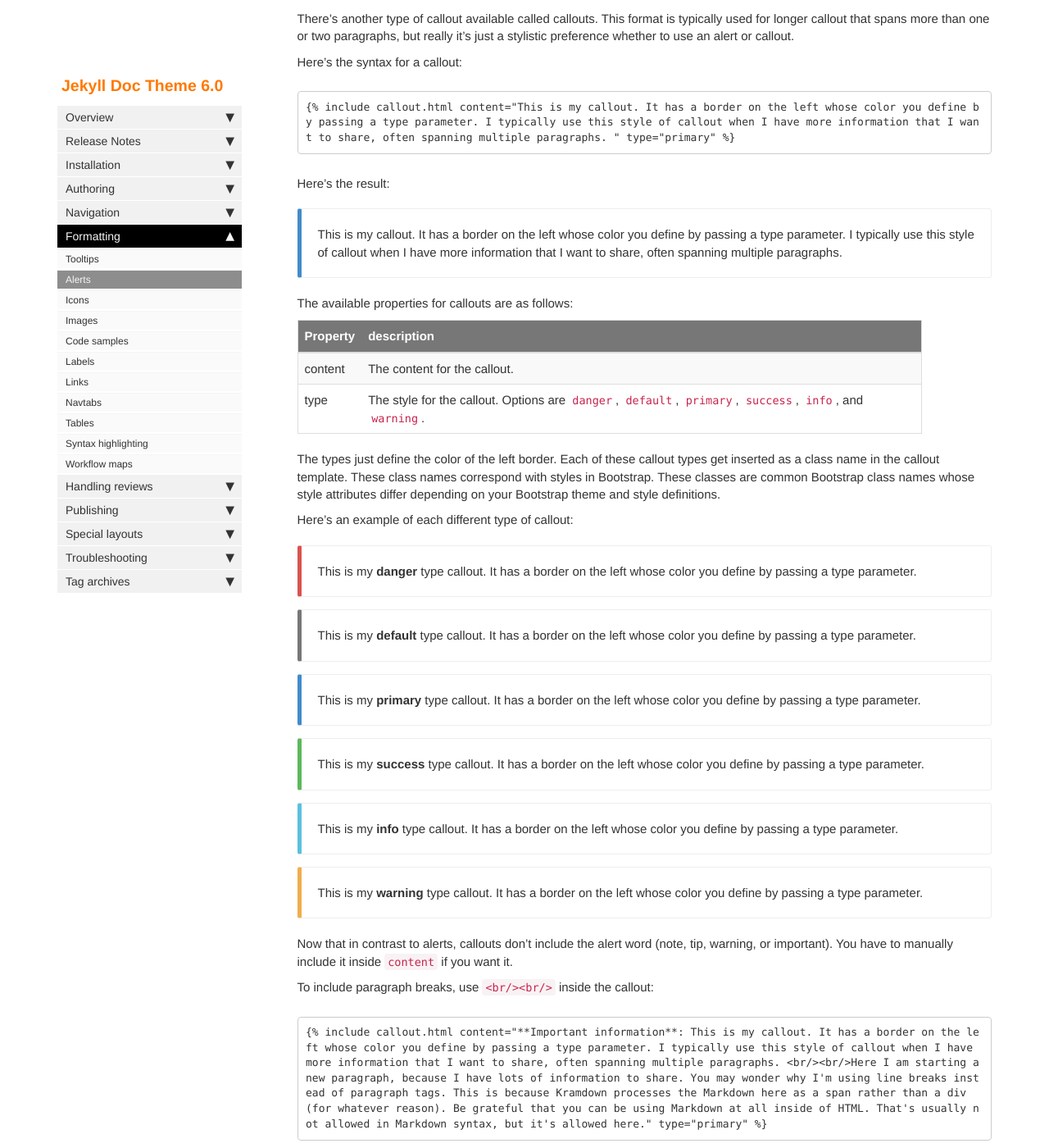
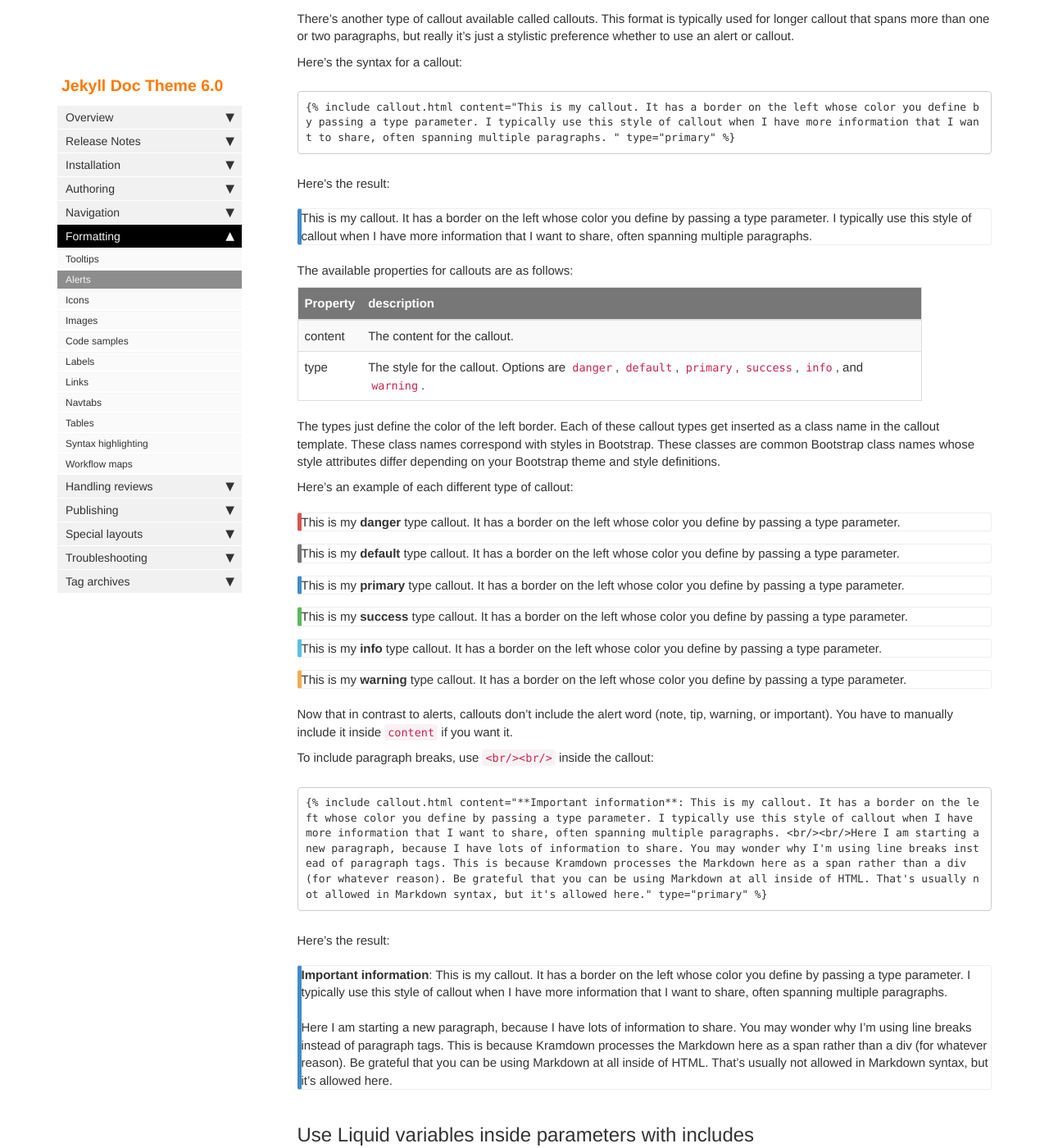
Before and after one commit to brummens/workspace-docs, a Jekyll site: the page built from pages/mydoc/mydoc_alerts.md, in a window 1280 px wide and 1400 px high, scrolled down 2868 px. Shown: the whole window at 82% size. Built offline with Jekyll 4.4.1, drawn with Linux system fonts in a browser that asks for light colours; comment, search, counter and statistics services are not loaded.

Commit message:
Update customstyles.css

```diff
--- a/css/customstyles.css
+++ b/css/customstyles.css
@@ -3,7 +3,7 @@
 }
 
 .bs-callout {
-    padding: 20px;
+    padding: 0px;
     margin: 20px 0;
     border: 1px solid #eee;
     border-left-width: 5px;
@@ -270,7 +270,7 @@
     margin-left:auto;
     margin-right:auto;
     width:70px;
-    padding-top:20px;
+    padding-top:0px;
     padding-bottom:20px;
     padding-left:10px;
 }
```
